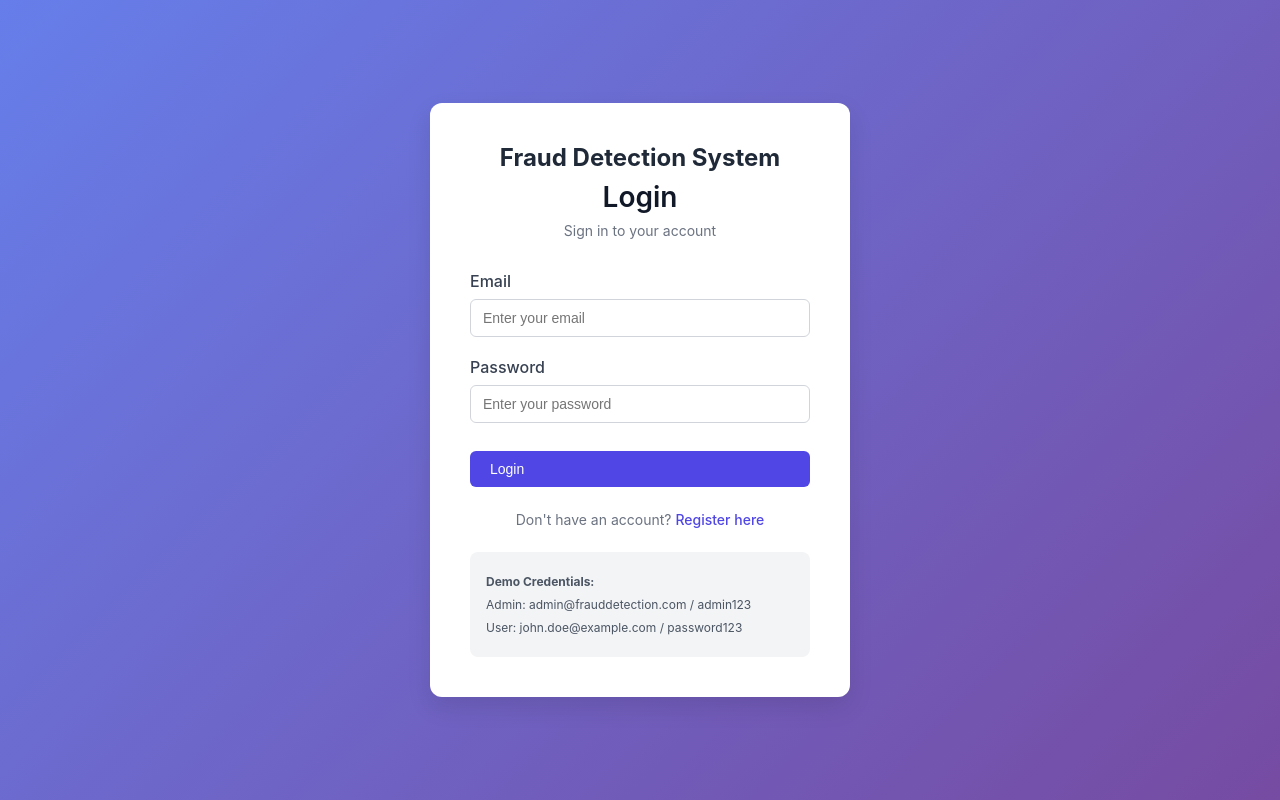
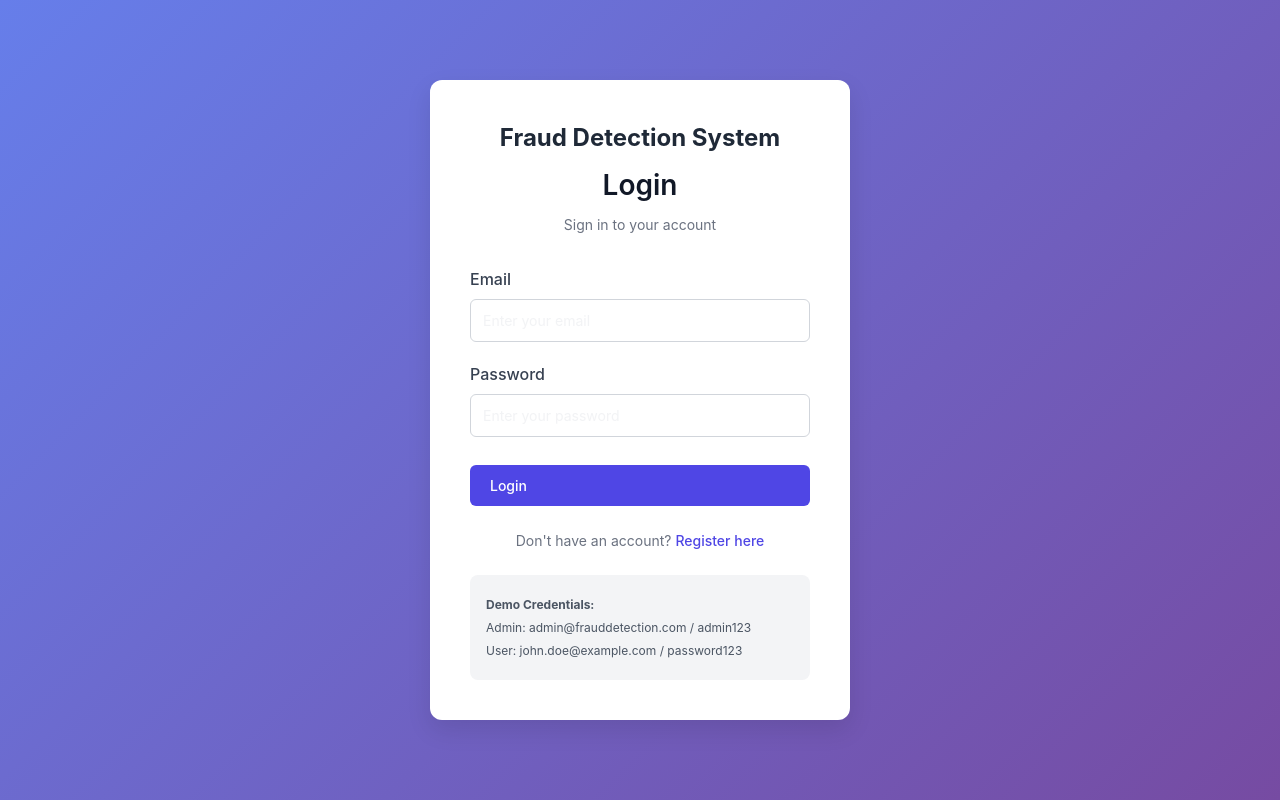
Before and after one commit to UtkarshSingh-06/AI-Powered-Payment-Fraud-Detection-System, a React (Vite) app in the folder frontend/: page /login in a window 1280 px wide. Built offline with nearby package versions, Linux system fonts and the light colour scheme; the HTML template or start-up script is replaced by a standard one.

Commit message:
Update index.css: Change to Tailwind CSS v4 import syntax and dark theme

```diff
--- a/frontend/src/index.css
+++ b/frontend/src/index.css
@@ -1,3 +1,5 @@
+@import "tailwindcss";
+
 * {
   margin: 0;
   padding: 0;
@@ -10,8 +12,8 @@ body {
     sans-serif;
   -webkit-font-smoothing: antialiased;
   -moz-osx-font-smoothing: grayscale;
-  background-color: #f5f7fa;
-  color: #333;
+  background-color: #0a0a0f;
+  color: #e5e7eb;
 }
 
 code {
```
